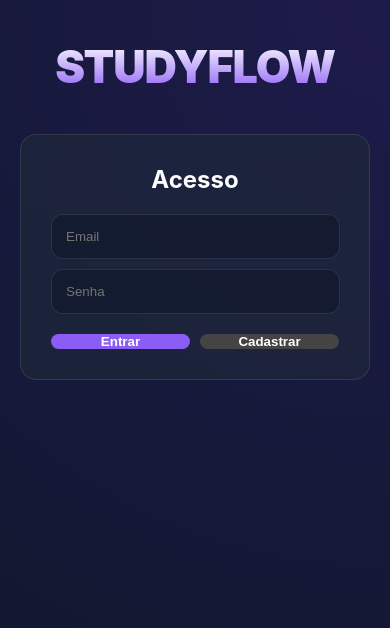
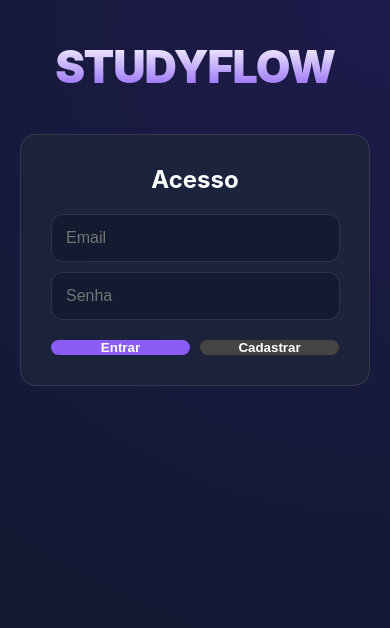
Before and after one commit to sergiohmc2001-ops/studyflow, a React (Vite) app: page / in a window 390 px wide. Shown: the top 628 px of the page. Built offline with nearby package versions, Linux system fonts and the light colour scheme.

Commit message:
Fix: trava de expansão automática e bloqueio de zoom no mobile

```diff
--- a/src/App.css
+++ b/src/App.css
@@ -93,6 +93,8 @@ body {
   color: white;
   outline: none;
   transition: 0.3s;
+  /* CORREÇÃO DO ZOOM: Mínimo 16px para iOS não dar zoom */
+  font-size: 16px;
 }
 
 .input-main:focus {
@@ -165,6 +167,8 @@ body {
   box-sizing: border-box;
   box-shadow: inset 0 2px 10px rgba(0,0,0,0.5);
   margin-top: 10px;
+  /* CORREÇÃO DO ZOOM: Mínimo 16px para iOS não dar zoom */
+  font-size: 16px;
 }
 
 /* --- FLASHCARDS REVISÃO --- */
```
